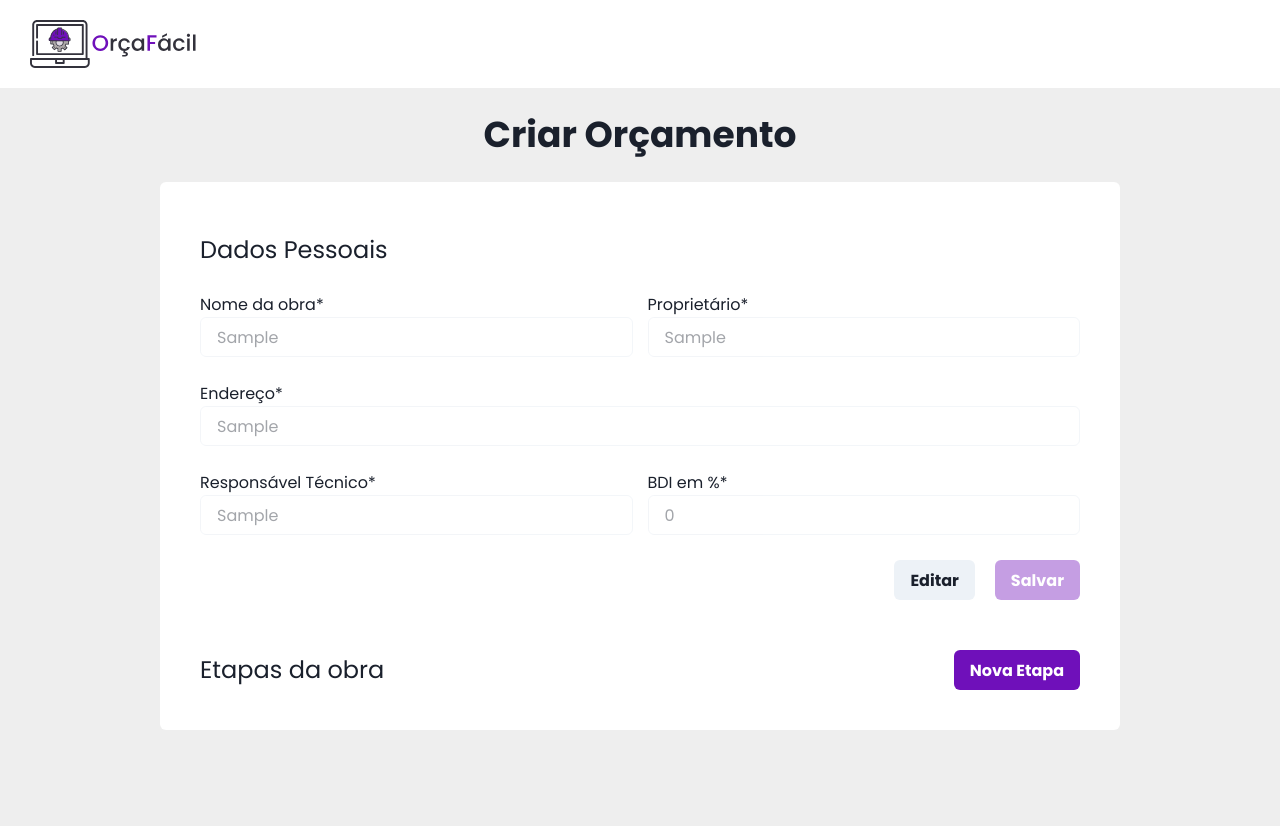
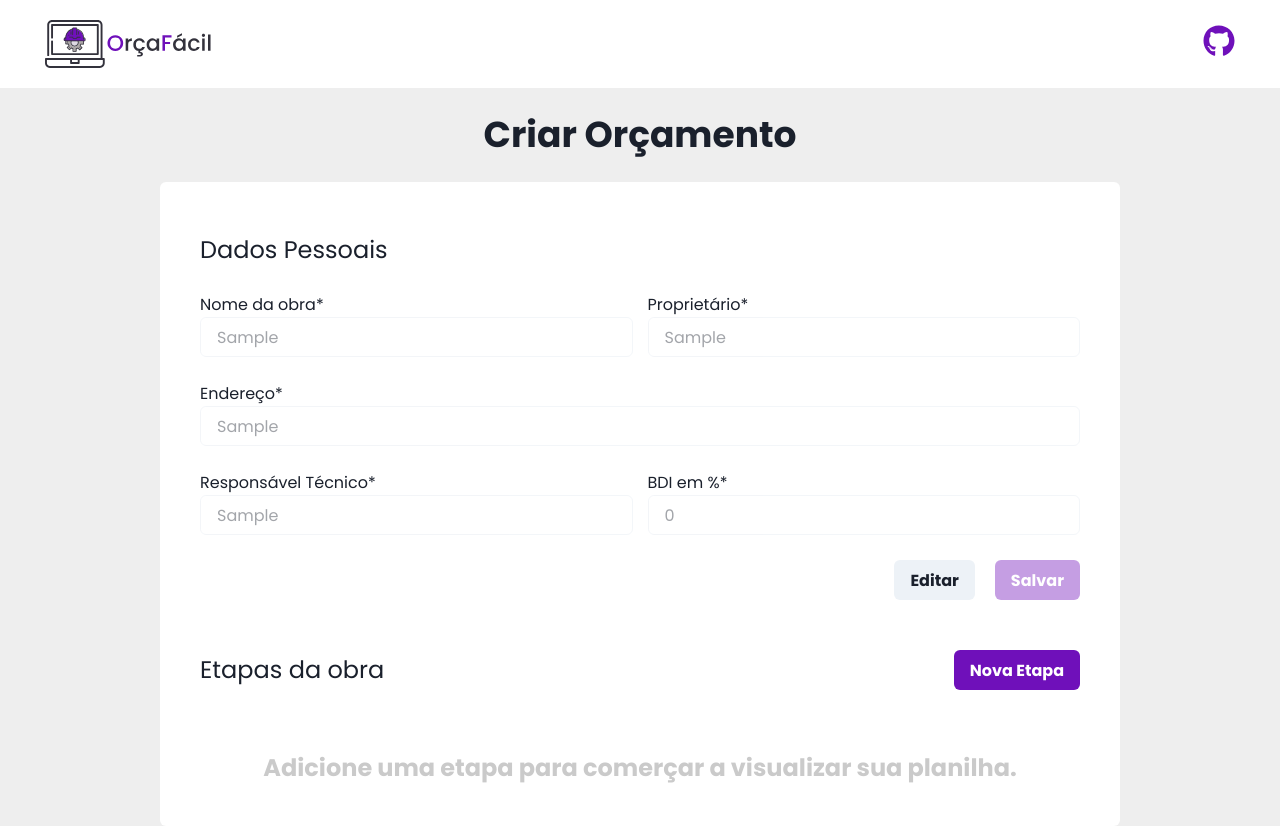
Before and after one commit to okelvynsantana/orcaapp, a Next.js app: page /create-budget in a window 1280 px wide. Both pictures are taken after typing "Sample", "Sample", "Sample", "Sample" into the empty fields and a click on the button "Salvar". Before the commit the page ends 800 px from the top, so only its background shows below. Built offline with nearby package versions, Linux system fonts and the light colour scheme.

Commit message:
fix: finalPrice formula

```diff
--- a/components/AddStepModal.tsx
+++ b/components/AddStepModal.tsx
@@ -23,7 +23,7 @@ import {
 } from '@chakra-ui/react'
 import axios from 'axios'
 import { shade } from 'polished'
-import { useCallback, useEffect, useState } from 'react'
+import { useCallback, useState } from 'react'
 import { useBudget } from '../context/BudgetContext'
 
 interface RenderServicesModalProps {
@@ -142,7 +142,7 @@ const AddStepModal: React.FC<RenderServicesModalProps> = ({
         ...c,
         unitCoast: c.price * c.coef,
         directCoast: compositionDirectCoast,
-        finalPrice: compositionDirectCoast * (1 + basicData.bdi),
+        finalPrice: compositionDirectCoast * (1 + basicData.bdi / 100),
         items: c.items.map(i => {
           const itemQtd = c.qtd * i.coef
           console.log({ price: i.price, qtd: itemQtd })
@@ -153,7 +153,7 @@ const AddStepModal: React.FC<RenderServicesModalProps> = ({
             qtd: itemQtd,
             unitCoast: i.price * i.coef,
             directCoast: itemDirectCoast,
-            finalPrice: itemDirectCoast * (1 + basicData.bdi),
+            finalPrice: itemDirectCoast * (1 + basicData.bdi / 100),
           }
         }),
       }
--- a/components/ConstructionStep.tsx
+++ b/components/ConstructionStep.tsx
@@ -75,9 +75,9 @@ const ConstructionStep: React.FC<ConstructionStepProps> = ({
             {stepName}
           </Tag>
           <Flex>
-            <Tooltip hasArrow label="Editar etapa">
+            {/* <Tooltip hasArrow label="Editar etapa">
               <EditIcon w={6} h={6} cursor="pointer" />
-            </Tooltip>
+            </Tooltip> */}
             <Tooltip hasArrow label="Deletar Etapa" bg="red.600">
               <DeleteIcon
                 _hover={{ color: 'red.700' }}
@@ -93,7 +93,7 @@ const ConstructionStep: React.FC<ConstructionStepProps> = ({
           </Flex>
         </Flex>
       </Flex>
-      <Flex mt="25px">
+      <Flex mt="25px" flexDir="column">
         <Table>
           <Thead>
             <Tr>
@@ -113,7 +113,9 @@ const ConstructionStep: React.FC<ConstructionStepProps> = ({
               <>
                 <Tr key={s._id} fontWeight="bold" background="#EEE">
                   <Td>{s.compositionCode}</Td>
-                  <Td maxW="10px">{s.compositionDescription}</Td>
+                  <Td maxW="100px" textOverflow="ellipsis" overflow="hidden">
+                    {s.compositionDescription}
+                  </Td>
                   <Td>{s.und}</Td>
                   <Td>
                     {s.qtd.toLocaleString('pt-BR', {
@@ -153,7 +155,9 @@ const ConstructionStep: React.FC<ConstructionStepProps> = ({
                 {s.items.map(item => (
                   <Tr key={item.itemCode}>
                     <Td>{item.itemCode}</Td>
-                    <Td>{item.itemDescription}</Td>
+                    <Td maxW="200px" textOverflow="ellipsis" overflow="hidden">
+                      {item.itemDescription}
+                    </Td>
                     <Td>{item.und}</Td>
                     <Td>
                       {item.qtd.toLocaleString('pt-BR', {
--- a/components/header.tsx
+++ b/components/header.tsx
@@ -1,11 +1,31 @@
-import { Flex, Image, Link } from '@chakra-ui/react'
+import { Flex, Icon, Image, Link, Tooltip } from '@chakra-ui/react'
+import { FaGithub } from 'react-icons/fa'
 
 const CustomHeader: React.FC = () => {
   return (
-    <Flex background="#FFF" width="100vw" padding="20px" alignItems="center">
+    <Flex
+      background="#FFF"
+      width="100vw"
+      padding="20px"
+      alignItems="center"
+      justifyContent="space-between"
+    >
       <Link href="/">
-        <Image src="logo.svg" marginLeft="10px" w="180px" />
+        <Image src="logo.svg" marginLeft="25px" w="180px" />
       </Link>
+      <Tooltip
+        label="Veja o código  deste projeto no github"
+        hasArrow
+        placement="left-start"
+        background="brand.primary"
+      >
+        <Link
+          href="https://github.com/okelvynsantana/budget-generator"
+          target="_blank"
+        >
+          <Icon as={FaGithub} w={8} h={8} mr="25px" color="brand.primary" />
+        </Link>
+      </Tooltip>
     </Flex>
   )
 }
--- a/components/servicesForm.tsx
+++ b/components/servicesForm.tsx
@@ -1,5 +1,19 @@
-import { Button, Flex, Text, useDisclosure, useTheme } from '@chakra-ui/react'
+import {
+  Button,
+  Flex,
+  Image,
+  Modal,
+  ModalBody,
+  ModalCloseButton,
+  ModalContent,
+  ModalHeader,
+  ModalOverlay,
+  Text,
+  useDisclosure,
+  useTheme,
+} from '@chakra-ui/react'
 import { shade } from 'polished'
+import { useCallback, useState } from 'react'
 import { useBudget } from '../context/BudgetContext'
 import AddStepModal from './AddStepModal'
 import ConstructionStep from './ConstructionStep'
@@ -7,9 +21,15 @@ import ConstructionStep from './ConstructionStep'
 const ServicesForm: React.FC = () => {
   const { constructionSteps } = useBudget()
   const { isOpen, onClose, onOpen } = useDisclosure()
+  const [openDownloadModal, setOpenDownloadModal] = useState(false)
   const theme = useTheme()
+
+  const handleDownload = useCallback(() => {
+    setOpenDownloadModal(true)
+  }, [])
   return (
     <Flex width="100%" mt="40px" flexDir="column">
+      <Flex></Flex>
       <Flex alignItems="center" marginTop="10px" justifyContent="space-between">
         <Text fontSize="24px">Etapas da obra</Text>
         <Button
@@ -25,13 +45,53 @@ const ServicesForm: React.FC = () => {
         </Button>
         <AddStepModal onOpen={onOpen} onClose={onClose} isOpen={isOpen} />
       </Flex>
-      {constructionSteps.map(c => (
-        <ConstructionStep
-          key={c.stepName}
-          stepName={c.stepName}
-          services={c.services}
-        />
-      ))}
+      {constructionSteps.length > 0 ? (
+        constructionSteps.map(c => (
+          <ConstructionStep
+            key={c.stepName}
+            stepName={c.stepName}
+            services={c.services}
+          />
+        ))
+      ) : (
+        <Flex alignItems="center" justifyContent="center" marginTop="60px">
+          <Text fontSize="24px" color="#cacaca" fontWeight="bold">
+            Adicione uma etapa para comerçar a visualizar sua planilha.
+          </Text>
+        </Flex>
+      )}
+      {constructionSteps.length > 0 && (
+        <Flex justifyContent="flex-end" mt="40px">
+          <Button
+            onClick={handleDownload}
+            background="brand.primary"
+            color="#FFF"
+            _hover={{
+              background: shade(0.2, theme.colors.brand.primary),
+            }}
+            transition="background, 0.2s"
+          >
+            Exportar planilha
+          </Button>
+        </Flex>
+      )}
+      <Modal
+        isOpen={openDownloadModal}
+        onClose={() => setOpenDownloadModal(false)}
+      >
+        <ModalOverlay>
+          <ModalContent>
+            <ModalCloseButton borderRadius="full" />
+            <ModalBody padding="50px" w="455px">
+              <Image src="/download.svg" mt="25px" />
+              <Text fontWeight="bold" mt="45px" textAlign="center">
+                Aguarde, sua planilha orçamentária está sendo gerada, o download
+                começa em instantes.
+              </Text>
+            </ModalBody>
+          </ModalContent>
+        </ModalOverlay>
+      </Modal>
     </Flex>
   )
 }
--- a/package.json
+++ b/package.json
@@ -14,6 +14,7 @@
     "@emotion/styled": "^11.0.0",
     "@vercel/node": "^1.9.0",
     "axios": "^0.21.1",
+    "exceljs": "^4.2.0",
     "formik": "^2.2.6",
     "framer-motion": "^3.2.2-rc.1",
     "mongodb": "^3.6.4",
@@ -21,9 +22,11 @@
     "polished": "^4.1.0",
     "react": "17.0.1",
     "react-dom": "17.0.1",
+    "react-icons": "^4.2.0",
     "shade": "^0.1.1"
   },
   "devDependencies": {
+    "@types/exceljs": "^1.3.0",
     "@types/mongodb": "^3.6.3",
     "@types/node": "^14.14.22",
     "@types/react": "^17.0.0",
--- /dev/null
+++ b/pages/api/exportXLS.ts
@@ -0,0 +1,17 @@
+import { NowRequest, NowResponse } from '@vercel/node'
+import excelJS from 'exceljs'
+
+export default async (
+  req: NowRequest,
+  res: NowResponse
+): Promise<NowResponse> => {
+  const { basicData, constructionSteps } = req.body
+
+  const workbook = new excelJS.Workbook()
+  workbook.created = new Date()
+  workbook.creator = basicData.name
+
+  const sheet = workbook.addWorksheet('Planilha orçamentária')
+
+  sheet.columns = []
+}
```
Also changed, not shown: 1 other file (tests, documents, lock files or other folders).
